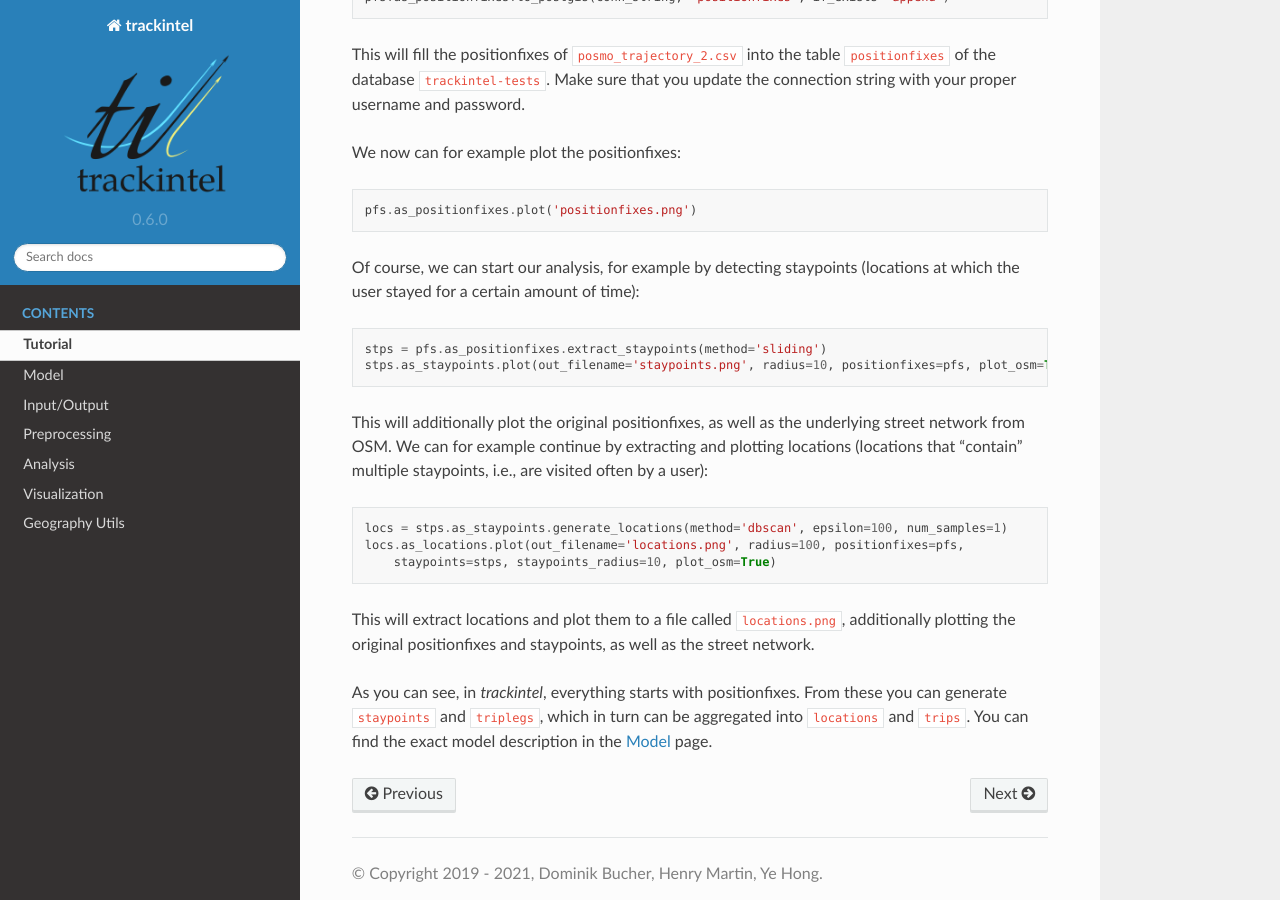
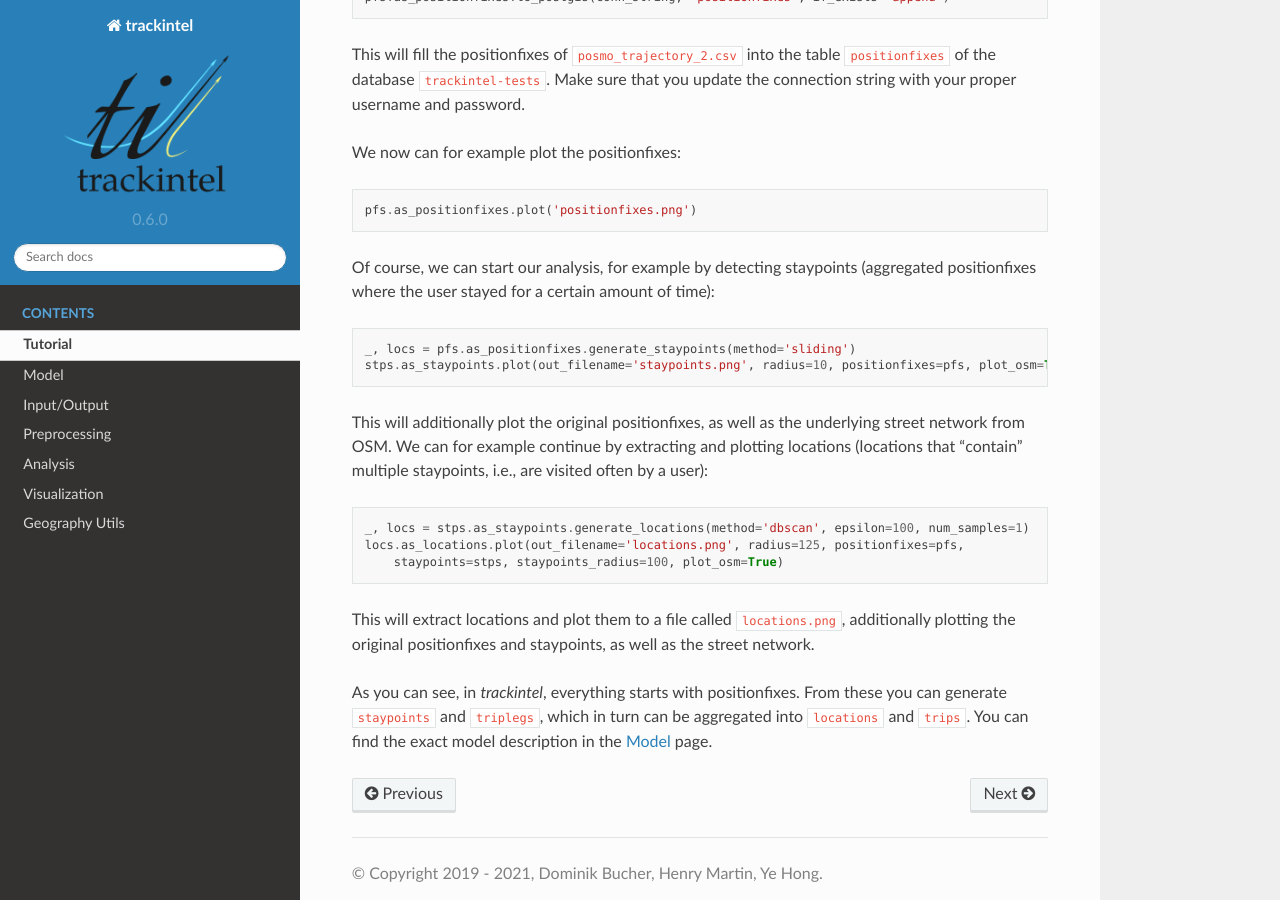
Before and after one commit to mie-lab/trackintel, a Sphinx documentation site: the page built from docs/tutorial.rst, in a window 1280 px wide and 900 px high, scrolled down 843 px. Built offline with Sphinx 7.4.7 and the Read the Docs theme 2.0.0, drawn with Linux system fonts in a browser that asks for light colours.

Commit message:
DOC: update example images

```diff
--- a/docs/tutorial.rst
+++ b/docs/tutorial.rst
@@ -49,19 +49,19 @@
 
     pfs.as_positionfixes.plot('positionfixes.png')
 
-Of course, we can start our analysis, for example by detecting staypoints (locations
-at which the user stayed for a certain amount of time)::
+Of course, we can start our analysis, for example by detecting staypoints (aggregated positionfixes
+where the user stayed for a certain amount of time)::
 
-    stps = pfs.as_positionfixes.extract_staypoints(method='sliding')
+    _, locs = pfs.as_positionfixes.generate_staypoints(method='sliding')
     stps.as_staypoints.plot(out_filename='staypoints.png', radius=10, positionfixes=pfs, plot_osm=True)
 
 This will additionally plot the original positionfixes, as well as the underlying
 street network from OSM. We can for example continue by extracting and plotting locations
 (locations that "contain" multiple staypoints, i.e., are visited often by a user)::
 
-    locs = stps.as_staypoints.generate_locations(method='dbscan', epsilon=100, num_samples=1)
-    locs.as_locations.plot(out_filename='locations.png', radius=100, positionfixes=pfs,
-        staypoints=stps, staypoints_radius=10, plot_osm=True)
+    _, locs = stps.as_staypoints.generate_locations(method='dbscan', epsilon=100, num_samples=1)
+    locs.as_locations.plot(out_filename='locations.png', radius=125, positionfixes=pfs,
+        staypoints=stps, staypoints_radius=100, plot_osm=True)
 
 This will extract locations and plot them to a file called ``locations.png``, additionally
 plotting the original positionfixes and staypoints, as well as the street network.
```
Also changed, not shown: docs/modules/visualization.rst (+5 -5 lines), docs/_static/example_locations.png, docs/_static/example_positionfixes.png, docs/_static/example_staypoints.png, 4 other files.
